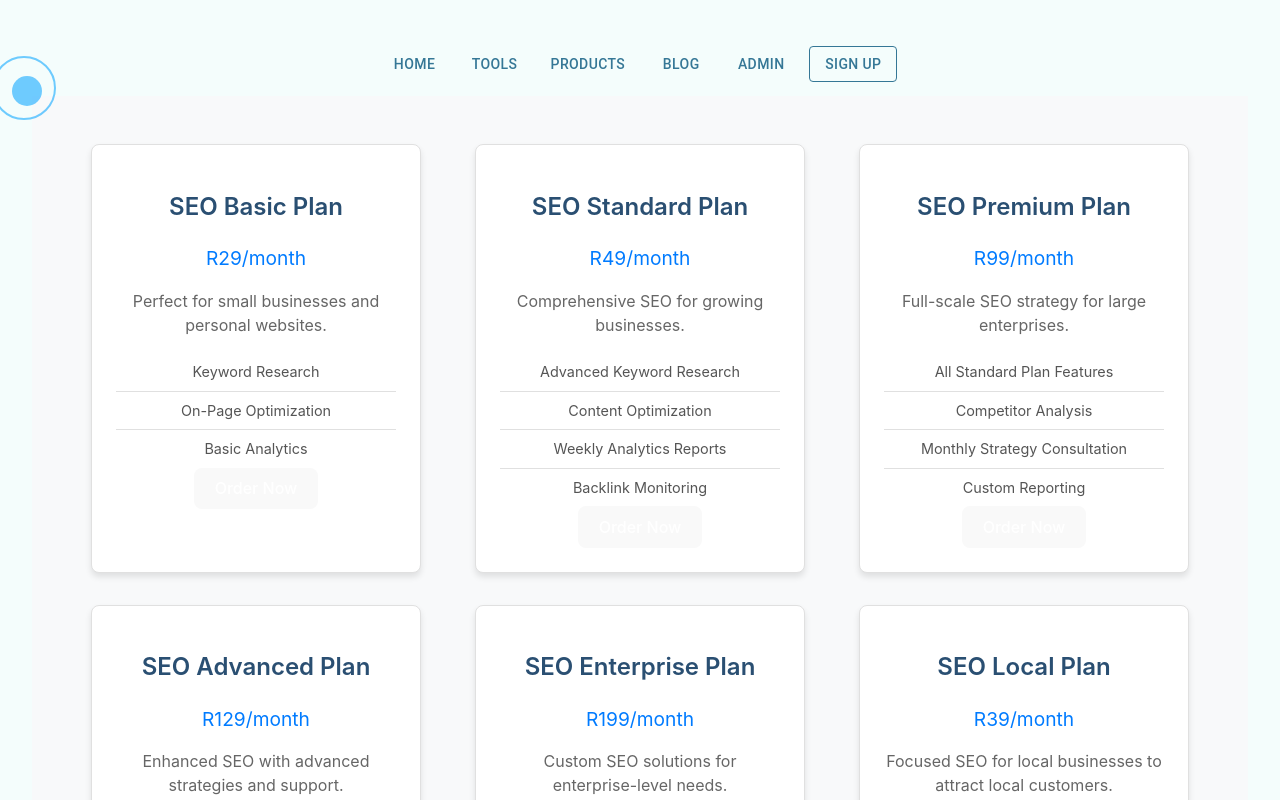
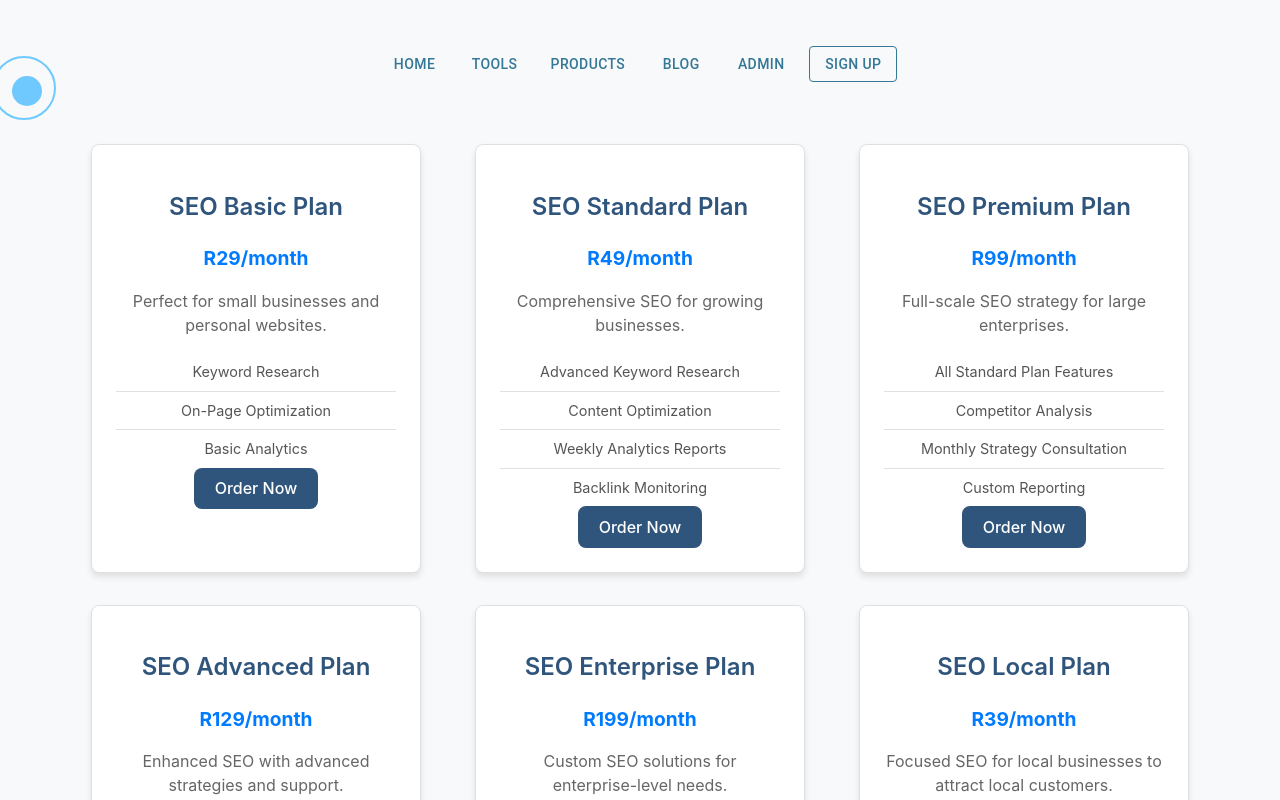
Before and after one commit to BrotherKayman/SEO_Checker, a React (Vite) app in the folder seo_checker/: page /products in a window 1280 px wide. Shown: the top 800 px of the page. Built offline with nearby package versions, Linux system fonts and the light colour scheme.

Commit message:
adjust price weight and add color variable

```diff
--- a/seo_checker/src/components/pages/Products/Products.css
+++ b/seo_checker/src/components/pages/Products/Products.css
@@ -1,15 +1,20 @@
 
+#root{
+  background-color: #f8f9fa;
+  height: fit-content;
 
+  /*variables*/
+  --primary-color: #30557c;
+}
 .products-container {
   display: flex;
   flex-wrap: wrap;
   justify-content: space-around;
   padding: 2rem;
   background-color: #f8f9fa;
-  .order-button{
-    color: white;
-  }
+
 }
+
 
 .product-card {
   background-color: #ffffff;
@@ -31,7 +36,7 @@
 .product-name {
   font-size: 1.5rem;
   font-weight: 600;
-  color: #2a4f72;
+  color: var(--primary-color);
   margin-bottom: 0.5rem;
 }
 
@@ -39,6 +44,7 @@
   font-size: 1.2rem;
   color: #007bff;
   margin-bottom: 1rem;
+  font-weight: bold;
 }
 
 .product-description {
@@ -63,3 +69,7 @@
     }
   }
 }
+.products-container .order-button{
+  color: white;
+  background-color: var(--primary-color);
+}
```
